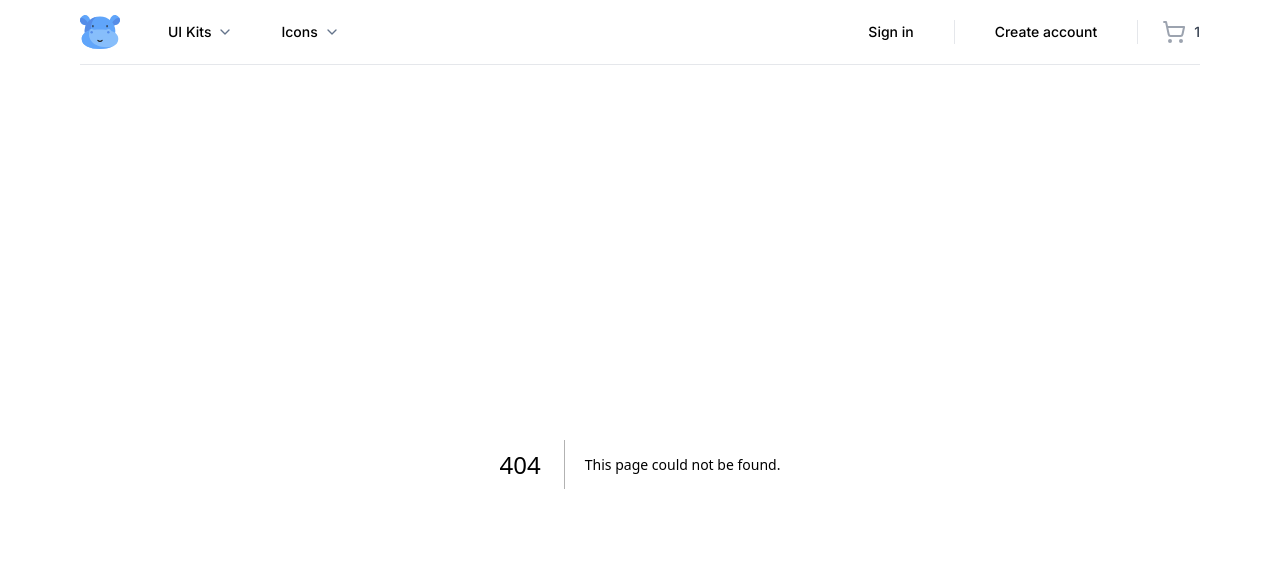
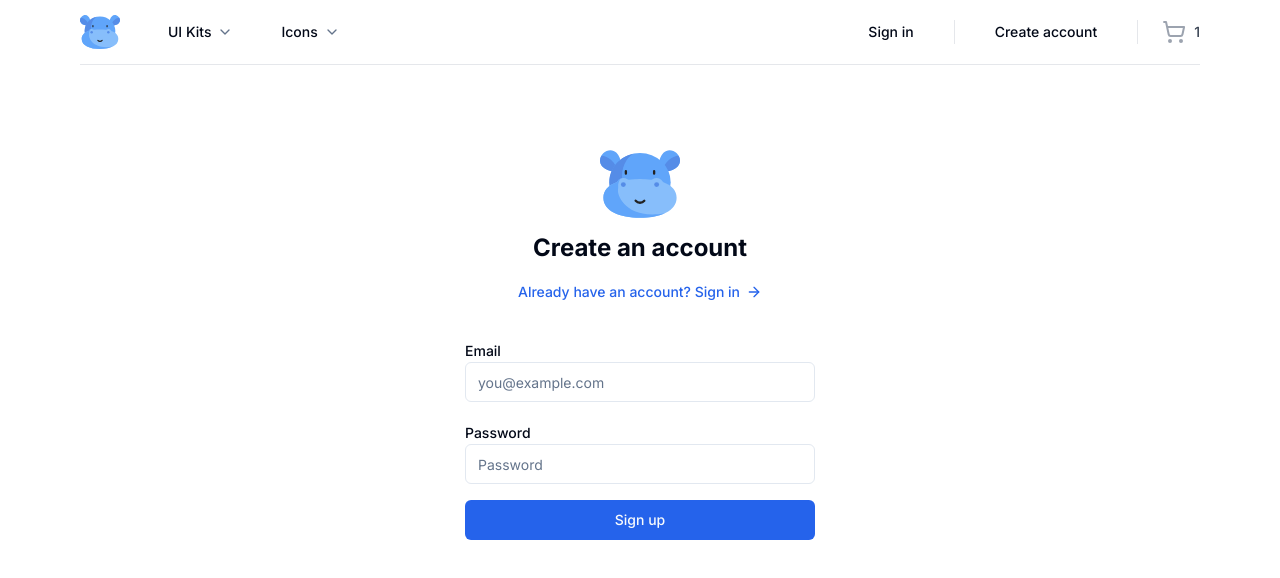
Before and after one commit to LukasMod/DigitalHippo, a Next.js app: page /sign-up in a window 1280 px wide. Before the commit this address had no page. Shown: the top 578 px of the page. Built offline with nearby package versions, Linux system fonts and the light colour scheme.

Commit message:
sign up page

```diff
--- /dev/null
+++ b/src/app/(auth)/sign-up/page.tsx
@@ -0,0 +1,84 @@
+"use client"
+
+import { Icons } from "@/components/Icons"
+import { Button, buttonVariants } from "@/components/ui/button"
+import { Input } from "@/components/ui/input"
+import { Label } from "@/components/ui/label"
+import { cn } from "@/lib/utils"
+import { ArrowRight } from "lucide-react"
+import Link from "next/link"
+import { useForm } from "react-hook-form"
+import { zodResolver } from "@hookform/resolvers/zod"
+
+import {
+  AuthCredentialsValidator,
+  TAuthCredentialsValidator,
+} from "@/lib/validators/account-credentails-validator"
+
+const Page = () => {
+  const {
+    register,
+    handleSubmit,
+    formState: { errors },
+  } = useForm<TAuthCredentialsValidator>({
+    resolver: zodResolver(AuthCredentialsValidator),
+  })
+
+  const onSubmit = ({ email, password }: TAuthCredentialsValidator) => {
+    console.log("TEST ", email, password)
+    // signIn({ email, password })
+  }
+console.log('TEST errors.password',errors.password )
+
+  return (
+    <>
+      <div className="container relative flex pt-20 flex-col items-center justify-center lg:px-0">
+        <div className="mx-auto flex w-full flex-col justify-center space-y-6 sm:w-[350px]">
+          <div className="flex flex-col items-center space-y-2 text-center">
+            <Icons.logo className="h-20 w-20" />
+            <h1 className="text-2xl font-bold">Create an account</h1>
+            <Link
+              className={buttonVariants({
+                variant: "link",
+                className: "gap-1.5",
+              })}
+              href="/sign-in"
+            >
+              Already have an account? Sign in
+              <ArrowRight className="h-4 w-4" />
+            </Link>
+          </div>
+          <div className="grid gap-6">
+            <form onSubmit={handleSubmit(onSubmit)}>
+              <div className="grid gap-2">
+                <div className="grid gap-1 py-2">
+                  <Label htmlFor="email">Email</Label>
+                  <Input
+                    {...register("email")}
+                    className={cn({
+                      "focus-visible:ring-red-500": errors.email,
+                    })}
+                    placeholder="you@example.com"
+                  />
+                </div>
+                <div className="grid gap-1 py-2">
+                  <Label htmlFor="password">Password</Label>
+                  <Input
+                    {...register("password")}
+                    className={cn({
+                      "focus-visible:ring-red-500": errors.password,
+                    })}
+                    placeholder="Password"
+                  />
+                </div>
+                <Button>Sign up</Button>
+              </div>
+            </form>
+          </div>
+        </div>
+      </div>
+    </>
+  )
+}
+
+export default Page
--- /dev/null
+++ b/src/components/ui/input.tsx
@@ -0,0 +1,25 @@
+import * as React from "react"
+
+import { cn } from "@/lib/utils"
+
+export interface InputProps
+  extends React.InputHTMLAttributes<HTMLInputElement> {}
+
+const Input = React.forwardRef<HTMLInputElement, InputProps>(
+  ({ className, type, ...props }, ref) => {
+    return (
+      <input
+        type={type}
+        className={cn(
+          "flex h-10 w-full rounded-md border border-input bg-background px-3 py-2 text-sm ring-offset-background file:border-0 file:bg-transparent file:text-sm file:font-medium placeholder:text-muted-foreground focus-visible:outline-none focus-visible:ring-2 focus-visible:ring-ring focus-visible:ring-offset-2 disabled:cursor-not-allowed disabled:opacity-50",
+          className
+        )}
+        ref={ref}
+        {...props}
+      />
+    )
+  }
+)
+Input.displayName = "Input"
+
+export { Input }
--- /dev/null
+++ b/src/components/ui/label.tsx
@@ -0,0 +1,26 @@
+"use client"
+
+import * as React from "react"
+import * as LabelPrimitive from "@radix-ui/react-label"
+import { cva, type VariantProps } from "class-variance-authority"
+
+import { cn } from "@/lib/utils"
+
+const labelVariants = cva(
+  "text-sm font-medium leading-none peer-disabled:cursor-not-allowed peer-disabled:opacity-70"
+)
+
+const Label = React.forwardRef<
+  React.ElementRef<typeof LabelPrimitive.Root>,
+  React.ComponentPropsWithoutRef<typeof LabelPrimitive.Root> &
+    VariantProps<typeof labelVariants>
+>(({ className, ...props }, ref) => (
+  <LabelPrimitive.Root
+    ref={ref}
+    className={cn(labelVariants(), className)}
+    {...props}
+  />
+))
+Label.displayName = LabelPrimitive.Root.displayName
+
+export { Label }
--- /dev/null
+++ b/src/lib/validators/account-credentails-validator.ts
@@ -0,0 +1,10 @@
+import { z } from "zod"
+
+export const AuthCredentialsValidator = z.object({
+  email: z.string().email(),
+  password: z
+    .string()
+    .min(8, { message: "Password must be at least 8 characters long." }),
+})
+
+export type TAuthCredentialsValidator = z.infer<typeof AuthCredentialsValidator>
```
Also changed, not shown: package.json (+6 -1 lines), 1 other file (tests, documents, lock files or other folders).
